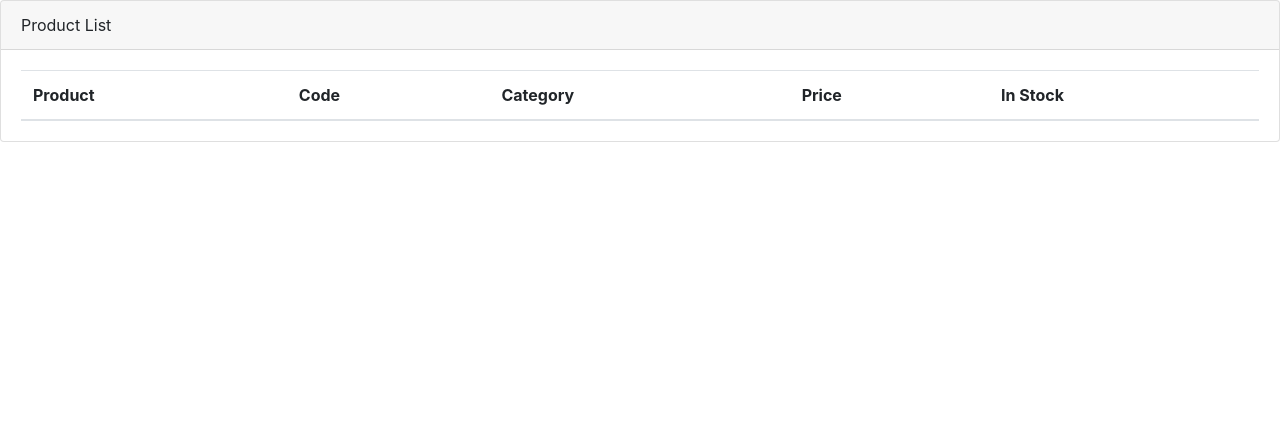
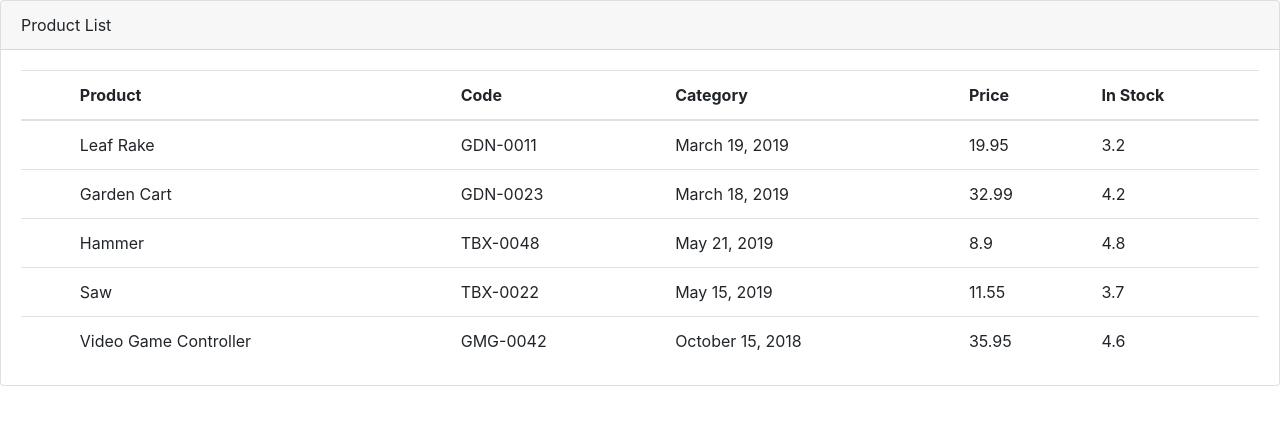
Before and after one commit to brookhutchinson/apm, an Angular app: page / in a window 1280 px wide. Shown: the top 424 px of the page. Built offline with nearby package versions, Linux system fonts and the light colour scheme.

Commit message:
Create interface named Product Import Product interface inside ProductListComponent Create products property that is an array of products Set products property value to an array of products Render each object of products array inside a row of the table inside ProductListComponent

```diff
--- /dev/null
+++ b/src/app/interfaces/product.ts
@@ -0,0 +1,10 @@
+export interface Product {
+  productId: number;
+  productName: string;
+  productCode: string;
+  releaseDate: string;
+  price: number;
+  description: string;
+  starRating: number;
+  imageUrl: string;
+}
--- a/src/app/modules/product/components/product-list/product-list.component.html
+++ b/src/app/modules/product/components/product-list/product-list.component.html
@@ -17,9 +17,12 @@
     </div><!-- /.container -->
 
     <div class="table-responsive">
-      <table class="table mb-0">
+
+      <!-- if the products propety has a value and the products array has a length of 1 or more then display table -->
+      <table class="table mb-0" *ngIf="products && products.length">
         <thead>
           <tr>
+            <th></th>
             <th>Product</th>
             <th>Code</th>
             <th>Category</th>
@@ -29,7 +32,14 @@
         </thead>
 
         <tbody>
-
+          <tr *ngFor="let product of products">
+            <td></td>
+            <td>{{ product.productName }}</td>
+            <td>{{ product.productCode }}</td>
+            <td>{{ product.releaseDate }}</td>
+            <td>{{ product.price }}</td>
+            <td>{{ product.starRating }}</td>
+          </tr>
         </tbody>
       </table>
     </div><!-- /.table-responsive -->
--- a/src/app/modules/product/components/product-list/product-list.component.ts
+++ b/src/app/modules/product/components/product-list/product-list.component.ts
@@ -1,5 +1,8 @@
 // components
 import { Component, OnInit } from '@angular/core';
+
+// interfaces
+import { Product }           from './../../../../interfaces/product';
 
 @Component({
   selector: 'product-list',
@@ -11,5 +14,58 @@ export class ProductListComponent implements OnInit {
 
   pageTitle: string = 'Product List';
 
+  products: Product[] = [
+    {
+      "productId": 1,
+      "productName": "Leaf Rake",
+      "productCode": "GDN-0011",
+      "releaseDate": "March 19, 2019",
+      "description": "Leaf rake with 48-inch wooden handle.",
+      "price": 19.95,
+      "starRating": 3.2,
+      "imageUrl": "assets/images/leaf_rake.png"
+    },
+    {
+      "productId": 2,
+      "productName": "Garden Cart",
+      "productCode": "GDN-0023",
+      "releaseDate": "March 18, 2019",
+      "description": "15 gallon capacity rolling garden cart",
+      "price": 32.99,
+      "starRating": 4.2,
+      "imageUrl": "assets/images/garden_cart.png"
+    },
+    {
+      "productId": 5,
+      "productName": "Hammer",
+      "productCode": "TBX-0048",
+      "releaseDate": "May 21, 2019",
+      "description": "Curved claw steel hammer",
+      "price": 8.9,
+      "starRating": 4.8,
+      "imageUrl": "assets/images/hammer.png"
+    },
+    {
+      "productId": 8,
+      "productName": "Saw",
+      "productCode": "TBX-0022",
+      "releaseDate": "May 15, 2019",
+      "description": "15-inch steel blade hand saw",
+      "price": 11.55,
+      "starRating": 3.7,
+      "imageUrl": "assets/images/saw.png"
+    },
+    {
+      "productId": 10,
+      "productName": "Video Game Controller",
+      "productCode": "GMG-0042",
+      "releaseDate": "October 15, 2018",
+      "description": "Standard two-button video game controller",
+      "price": 35.95,
+      "starRating": 4.6,
+      "imageUrl": "assets/images/xbox-controller.png"
+    }
+  ];
+
   ngOnInit() {}
 }
```
Also changed, not shown: src/assets/api/products.json (added, +52 -0 lines).
